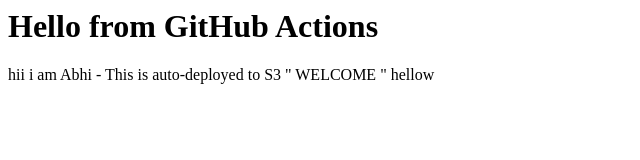
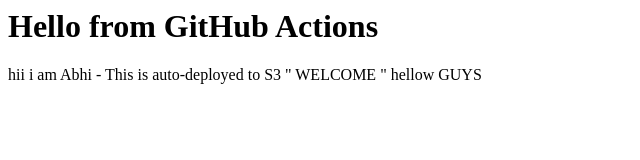
Before and after one commit to apatnaik1080/s3-static-site, a plain HTML site: page index.html in a window 1280 px wide. Shown: the full height of the page, 0-640 px from the left. Drawn offline with Linux system fonts and the light colour scheme.

Commit message:
Update index.html

```diff
--- a/index.html
+++ b/index.html
@@ -1,2 +1,2 @@
 <h1>Hello from GitHub Actions</h1>
-<p>hii i am Abhi - This is auto-deployed to S3 " WELCOME " hellow</p>
+<p>hii i am Abhi - This is auto-deployed to S3 " WELCOME " hellow GUYS</p>
```
